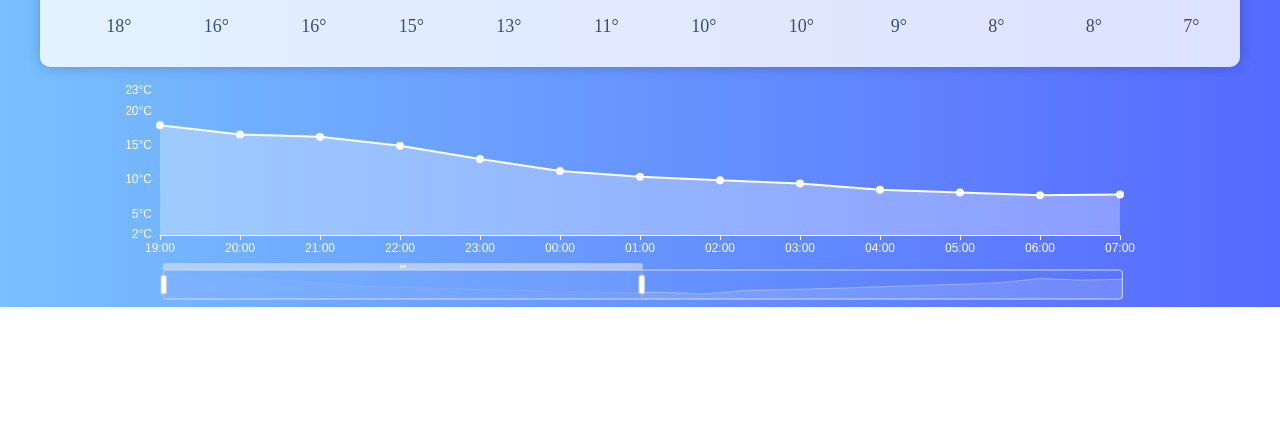
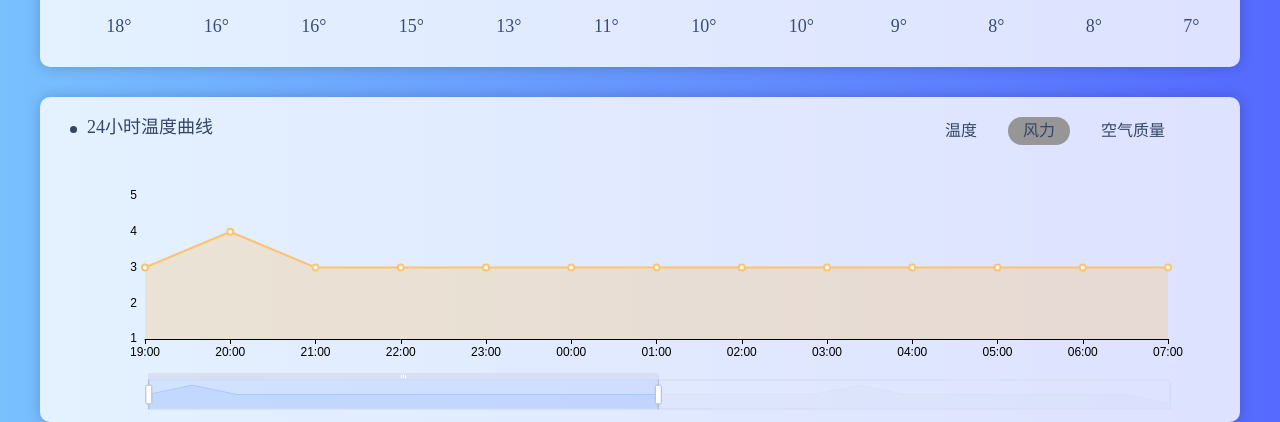
Before and after one commit to liser1/tkxlweather, a Vue app in the folder vue-tkxlweather/: page /#/dayweathershow/wind in a window 1280 px wide. Before the commit this address led to /#/dayweathershow/tem. Shown: the part 515-937 px from the top of the page. Before the commit the page ends 822 px from the top, so only its background shows below. Built offline with nearby package versions, Linux system fonts and the light colour scheme; no server answers.

Commit message:
整体基本功能完成，路由添加

```diff
--- a/vue-tkxlweather/package.json
+++ b/vue-tkxlweather/package.json
@@ -15,6 +15,7 @@
     "element-ui": "^2.15.14",
     "lodash": "^4.17.21",
     "vue": "^3.3.4",
+    "vue-router": "^4.2.5",
     "vuex": "^4.1.0"
   },
   "devDependencies": {
--- a/vue-tkxlweather/src/App.vue
+++ b/vue-tkxlweather/src/App.vue
@@ -1,23 +1,17 @@
 <template>
   <Header></Header>
-  <weathershownow />
-  <hourshow />
-  <dayecharts />
+  <router-view></router-view>
 </template>
 
 <script>
   import axios from 'axios'
   import Header from './components/Header.vue'
-  import weathershownow from './components/WeatherShowNow.vue'
-  import dayecharts from './components/DayEcharts.vue'
-  import hourshow from './components/HourShow.vue'
+  import dayweathershow from './components/Dayweathershow.vue'
 
   export default {
     components: {
       Header,
-      weathershownow,
-      hourshow,
-      dayecharts
+      dayweathershow
     },
     data() {
       return {
@@ -33,7 +27,7 @@
 
     },
     mounted() {
-      this.$store.dispatch('getweathershownow', '')
+      // this.$store.dispatch('getweathershownow', '')
     }
   };
 </script>
@@ -48,6 +42,15 @@
     width: 100%;
     height: 100%;
     background: linear-gradient(to left, rgb(85, 105, 255), rgb(120, 192, 255));
+  }
+
+  ul {
+    list-style: none;
+  }
+
+  a {
+    text-decoration: none;
+    color: inherit;
   }
 
   .el-input__wrapper {
--- a/vue-tkxlweather/src/components/DayEcharts.vue
+++ b/vue-tkxlweather/src/components/DayEcharts.vue
@@ -1,5 +1,16 @@
 <template>
-  <div id="hourecharts"></div>
+  <div class="hourechartsbox">
+    <div class="top">
+      <h1 class="title">24小时{{data}}曲线</h1>
+      <div class="selectButtonBox" @click="titlechange">
+        <router-link to="/dayweathershow/tem">温度</router-link>
+        <router-link to="/dayweathershow/wind">风力</router-link>
+        <router-link to="/dayweathershow/air">空气质量</router-link>
+      </div>
+    </div>
+    <router-view></router-view>
+  </div>
+
 </template>
 
 <script>
@@ -7,98 +18,83 @@
   export default {
     data() {
       return {
-        hours: [],
-        tems: [],
+        data: '温度',
       }
     },
-    mounted() {
-      this.hourecharts = echarts.init(document.querySelector('#hourecharts'))
-      this.echartsInit()
-      this.$store.watch(
-        (state) => state.weatherdata, // 监听的状态路径
-        (newValue, oldValue) => {
-          // 当状态发生变化时执行的操作
-          this.hours = []
-          this.tems = []
-          this.echartsInit()
-        },
-      )
-    },
     methods: {
-      echartsInit() {
-        for (let i = 0; i < 24; i++) {
-          this.hours.push(this.$store.state.weatherdata.hours[i].hours)
-          this.tems.push(this.$store.state.weatherdata.hours[i].tem)
-        }
-
-        this.hourecharts.setOption({
-          grid: {
-            left: '10%',
-            right: '10%',
-            top: '10%',
-            bottom: '30%'
-          },
-          xAxis: {
-            type: 'category',
-            boundaryGap: false,
-            data: this.hours,
-            axisLine: {
-              lineStyle: {
-                color: 'white', // 设置 x 轴颜色为白色
-              }
-            },
-          },
-          yAxis: {
-            type: 'value',
-            splitLine: {
-              show: false
-            },
-            axisLabel: {
-              formatter: '{value}°C'
-            },
-            axisLine: {
-              lineStyle: {
-                color: 'white', // 设置 y 轴颜色为白色
-              }
-            },
-            max: Math.floor(Math.max(...this.tems) + 5),
-            min: Math.floor(Math.min(...this.tems) - 5),
-          },
-          series: [
-            {
-              data: this.tems,
-              type: 'line',
-              color: 'white',
-              areaStyle: {
-                color: 'white',
-                opacity: 0.3
-              },
-              symbol: 'emptyCircle',
-              symbolSize: 6,
-            }
-          ],
-          dataZoom: [{
-            type: 'slider',
-            show: true,
-            xAxisIndex: [0],
-            start: 0,
-            end: 50,
-          }],
-          tooltip: {
-            trigger: 'item',
-            formatter: `${this.$store.state.weatherdata.date}<br/>时间 : {b}<br/>温度 : {c}℃`
-          }
-        })
-      },
-
+      titlechange(e) {
+        this.data = e.target.innerText
+      }
     }
   }
 </script>
 
-<style>
-  #hourecharts {
-    margin: 0 auto;
+<style scoped lang="less">
+  .hourechartsbox {
+    box-sizing: border-box;
+    padding: 20px 30px 5px;
+    margin: 30px auto;
     width: 1200px;
-    height: 240px;
+    border-radius: 10px;
+    background-color: rgba(255, 255, 255, 0.8);
+    box-shadow: 0 0 14px 0 rgba(0, 0, 0, .2);
+
+    .top {
+      color: #344665;
+      margin-bottom: 20px;
+      width: 1140px;
+      height: 20px;
+
+      .title {
+        font-size: 18px;
+        float: left;
+        font-weight: 400;
+        height: 20px;
+        line-height: 20px;
+        margin-right: 10px;
+      }
+
+      .title::before {
+        content: '';
+        float: left;
+        margin-top: 9px;
+        margin-right: 10px;
+        width: 7px;
+        height: 7px;
+        background: #344665;
+        border-radius: 50%;
+      }
+
+      .selectButtonBox {
+        float: right;
+        margin-right: 30px;
+        display: flex;
+        width: 250px;
+        justify-content: space-between;
+
+        a {
+          line-height: 20px;
+          padding: 4px 15px;
+          border-radius: 15px;
+        }
+
+        span:hover {
+          background-color: rgb(150, 150, 150);
+          cursor: pointer;
+        }
+
+        .router-link-active {
+          background-color: rgb(150, 150, 150);
+        }
+      }
+    }
+
+
+
+    #hourecharts {
+      margin: 0 auto;
+      width: 1100px;
+      height: 260px;
+    }
   }
 </style>
--- /dev/null
+++ b/vue-tkxlweather/src/components/Dayweathershow.vue
@@ -0,0 +1,18 @@
+<template>
+  <weathershownow />
+  <hourshow />
+  <dayecharts />
+</template>
+
+<script>
+  import weathershownow from './WeatherShowNow.vue'
+  import dayecharts from './DayEcharts.vue'
+  import hourshow from './HourShow.vue'
+  export default {
+    components: {
+      weathershownow,
+      hourshow,
+      dayecharts
+    },
+  }
+</script>
--- a/vue-tkxlweather/src/components/HourShow.vue
+++ b/vue-tkxlweather/src/components/HourShow.vue
@@ -1,7 +1,7 @@
 <template>
   <div class="hourshow">
     <div class="top">
-      <h1>逐小时预报</h1>
+      <h1 class="title">逐小时预报</h1>
       <span>数据来源易客云API</span>
       <div class="button">
         <el-icon @click="turnleft">
@@ -64,7 +64,7 @@
       width: 1140px;
       height: 20px;
 
-      h1 {
+      .title {
         font-size: 18px;
         font-weight: 400;
         height: 20px;
@@ -73,7 +73,7 @@
         margin-right: 10px;
       }
 
-      h1::before {
+      .title::before {
         content: '';
         float: left;
         margin-top: 9px;
--- /dev/null
+++ b/vue-tkxlweather/src/components/dayweather/AirEcharts.vue
@@ -0,0 +1,103 @@
+<template>
+  <div id="airecharts"></div>
+</template>
+<script>
+  import * as echarts from 'echarts'
+  export default {
+    data() {
+      return {
+        data: { name: '空气指数', unit: '' },
+        hours: [],
+        airs: [],
+      }
+    },
+    mounted() {
+      this.airecharts = echarts.init(document.querySelector('#airecharts'))
+      this.echartsInit()
+      this.$store.watch(
+        (state) => state.weatherdata, // 监听的状态路径
+        (newValue, oldValue) => {
+          // 当状态发生变化时执行的操作
+          this.hours = []
+          this.airs = []
+          this.echartsInit()
+        },
+      )
+    },
+    methods: {
+      echartsInit() {
+        for (let i = 0; i < 24; i++) {
+          this.hours.push(this.$store.state.weatherdata.hours[i].hours)
+          this.airs.push(this.$store.state.weatherdata.hours[i].aqinum)
+        }
+
+        this.airecharts.setOption({
+          grid: {
+            left: '5%',
+            right: '2%',
+            top: '15%',
+            bottom: '30%'
+          },
+          xAxis: {
+            type: 'category',
+            boundaryGap: false,
+            data: this.hours,
+            axisLine: {
+              lineStyle: {
+                color: 'black', // 设置 x 轴颜色为白色
+              }
+            },
+          },
+          yAxis: {
+            type: 'value',
+            splitLine: {
+              show: false
+            },
+            axisLabel: {
+              formatter: '{value}'
+            },
+            axisLine: {
+              lineStyle: {
+                color: 'black', // 设置 y 轴颜色为白色
+              }
+            },
+            max: Math.floor(Math.max(...this.airs) + 10),
+            min: Math.floor(Math.min(...this.airs) - 10),
+          },
+          series: [
+            {
+              data: this.airs,
+              type: 'line',
+              color: '#fcc370',
+              areaStyle: {
+                color: '#fcc370',
+                opacity: 0.3
+              },
+              symbol: 'emptyCircle',
+              symbolSize: 6,
+            }
+          ],
+          dataZoom: [{
+            type: 'slider',
+            show: true,
+            xAxisIndex: [0],
+            start: 0,
+            end: 50,
+          }],
+          tooltip: {
+            trigger: 'item',
+            formatter: (params) => `${this.$store.state.weatherdata.date}<br/>时间 : ${this.hours[params.dataIndex]}<br/>空气质量 : ${this.$store.state.weatherdata.hours[params.dataIndex].aqi}<br/>${this.data.name} : ${this.airs[params.dataIndex]}${this.data.unit}`
+          }
+        })
+      },
+
+    }
+  }
+</script>
+<style scoped>
+  #airecharts {
+    margin: 0 auto;
+    width: 1100px;
+    height: 260px;
+  }
+</style>
--- /dev/null
+++ b/vue-tkxlweather/src/components/dayweather/TemEcharts.vue
@@ -0,0 +1,103 @@
+<template>
+  <div id="temecharts"></div>
+</template>
+<script>
+  import * as echarts from 'echarts'
+  export default {
+    data() {
+      return {
+        data: { name: '温度', unit: '℃' },
+        hours: [],
+        tems: [],
+      }
+    },
+    mounted() {
+      this.temecharts = echarts.init(document.querySelector('#temecharts'))
+      this.echartsInit()
+      this.$store.watch(
+        (state) => state.weatherdata, // 监听的状态路径
+        (newValue, oldValue) => {
+          // 当状态发生变化时执行的操作
+          this.hours = []
+          this.tems = []
+          this.echartsInit()
+        },
+      )
+    },
+    methods: {
+      echartsInit() {
+        for (let i = 0; i < 24; i++) {
+          this.hours.push(this.$store.state.weatherdata.hours[i].hours)
+          this.tems.push(this.$store.state.weatherdata.hours[i].tem)
+        }
+
+        this.temecharts.setOption({
+          grid: {
+            left: '5%',
+            right: '2%',
+            top: '15%',
+            bottom: '30%'
+          },
+          xAxis: {
+            type: 'category',
+            boundaryGap: false,
+            data: this.hours,
+            axisLine: {
+              lineStyle: {
+                color: 'black', // 设置 x 轴颜色为白色
+              }
+            },
+          },
+          yAxis: {
+            type: 'value',
+            splitLine: {
+              show: false
+            },
+            axisLabel: {
+              formatter: '{value}°C'
+            },
+            axisLine: {
+              lineStyle: {
+                color: 'black', // 设置 y 轴颜色为白色
+              }
+            },
+            max: Math.floor(Math.max(...this.tems) + 5),
+            min: Math.floor(Math.min(...this.tems) - 5),
+          },
+          series: [
+            {
+              data: this.tems,
+              type: 'line',
+              color: '#fcc370',
+              areaStyle: {
+                color: '#fcc370',
+                opacity: 0.3
+              },
+              symbol: 'emptyCircle',
+              symbolSize: 6,
+            }
+          ],
+          dataZoom: [{
+            type: 'slider',
+            show: true,
+            xAxisIndex: [0],
+            start: 0,
+            end: 50,
+          }],
+          tooltip: {
+            trigger: 'item',
+            formatter: `${this.$store.state.weatherdata.date}<br/>时间 : {b}<br/>${this.data.name} : {c}${this.data.unit}`
+          }
+        })
+      },
+
+    }
+  }
+</script>
+<style scoped>
+  #temecharts {
+    margin: 0 auto;
+    width: 1100px;
+    height: 260px;
+  }
+</style>
--- /dev/null
+++ b/vue-tkxlweather/src/components/dayweather/WindEcharts.vue
@@ -0,0 +1,104 @@
+<template>
+  <div id="windecharts"></div>
+</template>
+<script>
+  import * as echarts from 'echarts'
+  export default {
+    data() {
+      return {
+        data: { name: '风力', unit: '级' },
+        hours: [],
+        winds: [],
+      }
+    },
+    mounted() {
+      this.windecharts = echarts.init(document.querySelector('#windecharts'))
+      this.echartsInit()
+      this.$store.watch(
+        (state) => state.weatherdata, // 监听的状态路径
+        (newValue, oldValue) => {
+          // 当状态发生变化时执行的操作
+          this.hours = []
+          this.winds = []
+          this.echartsInit()
+        },
+      )
+    },
+    methods: {
+      echartsInit() {
+        for (let i = 0; i < 24; i++) {
+          this.hours.push(this.$store.state.weatherdata.hours[i].hours)
+          this.winds.push(this.$store.state.weatherdata.hours[i].win_speed.slice(0, -1))
+        }
+        console.log(this.winds);
+
+        this.windecharts.setOption({
+          grid: {
+            left: '5%',
+            right: '2%',
+            top: '15%',
+            bottom: '30%'
+          },
+          xAxis: {
+            type: 'category',
+            boundaryGap: false,
+            data: this.hours,
+            axisLine: {
+              lineStyle: {
+                color: 'black', // 设置 x 轴颜色为白色
+              }
+            },
+          },
+          yAxis: {
+            type: 'value',
+            splitLine: {
+              show: false
+            },
+            axisLabel: {
+              formatter: '{value}'
+            },
+            axisLine: {
+              lineStyle: {
+                color: 'black', // 设置 y 轴颜色为白色
+              }
+            },
+            max: Math.floor(Math.max(...this.winds) + 1),
+            min: Math.floor(Math.min(...this.winds) - 1),
+          },
+          series: [
+            {
+              data: this.winds,
+              type: 'line',
+              color: '#fcc370',
+              areaStyle: {
+                color: '#fcc370',
+                opacity: 0.3
+              },
+              symbol: 'emptyCircle',
+              symbolSize: 6,
+            }
+          ],
+          dataZoom: [{
+            type: 'slider',
+            show: true,
+            xAxisIndex: [0],
+            start: 0,
+            end: 50,
+          }],
+          tooltip: {
+            trigger: 'item',
+            formatter: (params) => `${this.$store.state.weatherdata.date}<br/>时间 : ${this.hours[params.dataIndex]}<br/>风向 : ${this.$store.state.weatherdata.hours[params.dataIndex].win}<br/>${this.data.name} : ${this.winds[params.dataIndex]}${this.data.unit}`
+          }
+        })
+      },
+
+    }
+  }
+</script>
+<style scoped>
+  #windecharts {
+    margin: 0 auto;
+    width: 1100px;
+    height: 260px;
+  }
+</style>
--- a/vue-tkxlweather/src/main.js
+++ b/vue-tkxlweather/src/main.js
@@ -4,11 +4,13 @@
 import App from './App.vue'
 import store from './store'
 import * as ElementPlusIconsVue from '@element-plus/icons-vue'
+import router from './router'
 
 const app = createApp(App)
 for (const [key, component] of Object.entries(ElementPlusIconsVue)) {
   app.component(key, component)
 }
 app.use(ElementPlus)
+app.use(router)
 app.use(store)
 app.mount('#app')
```
Also changed, not shown: vue-tkxlweather/src/router/index.js (added, +36 -0 lines).
